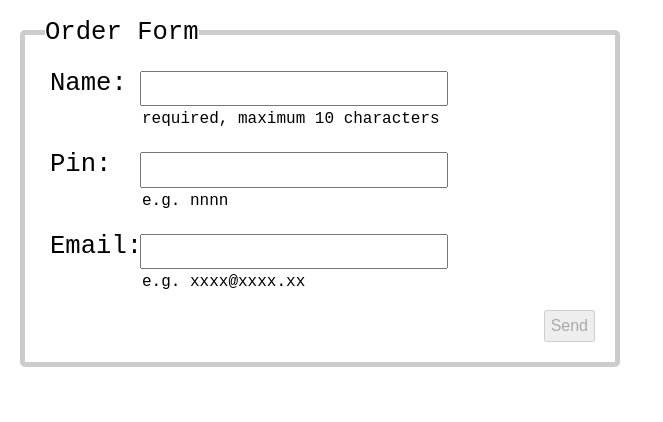
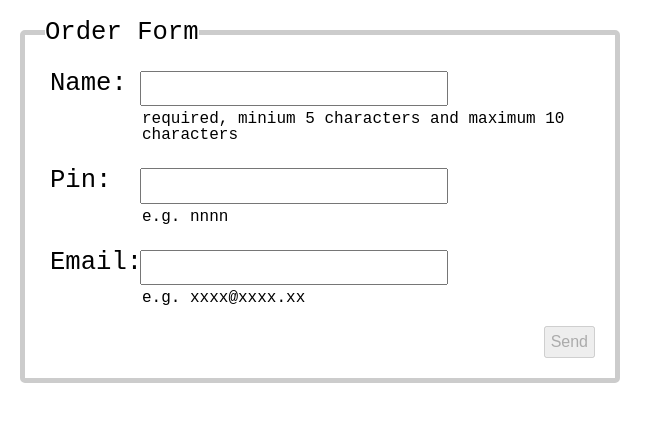
Before and after one commit to Pierluigi10/react-form-that-validates-data, a React (Create React App) app: page / in a window 1280 px wide. Shown: the top 422 px of the page, without its empty margins (0-663 px from the left). Built offline with nearby package versions, Linux system fonts and the light colour scheme.

Commit message:
add small correction

```diff
--- a/src/App.js
+++ b/src/App.js
@@ -72,7 +72,7 @@ function App() {
             <input type="text" id="name" value={name} onChange={handleName} />
           </div>
           <div className={"note " + (nameIsValid ? "valid" : "invalid")}>
-            required, maximum 10 characters
+            required, minium 5 characters and maximum 10 characters
           </div>
 
           <div className={"row " + (pinIsValid ? "valid" : "invalid")}>
```
